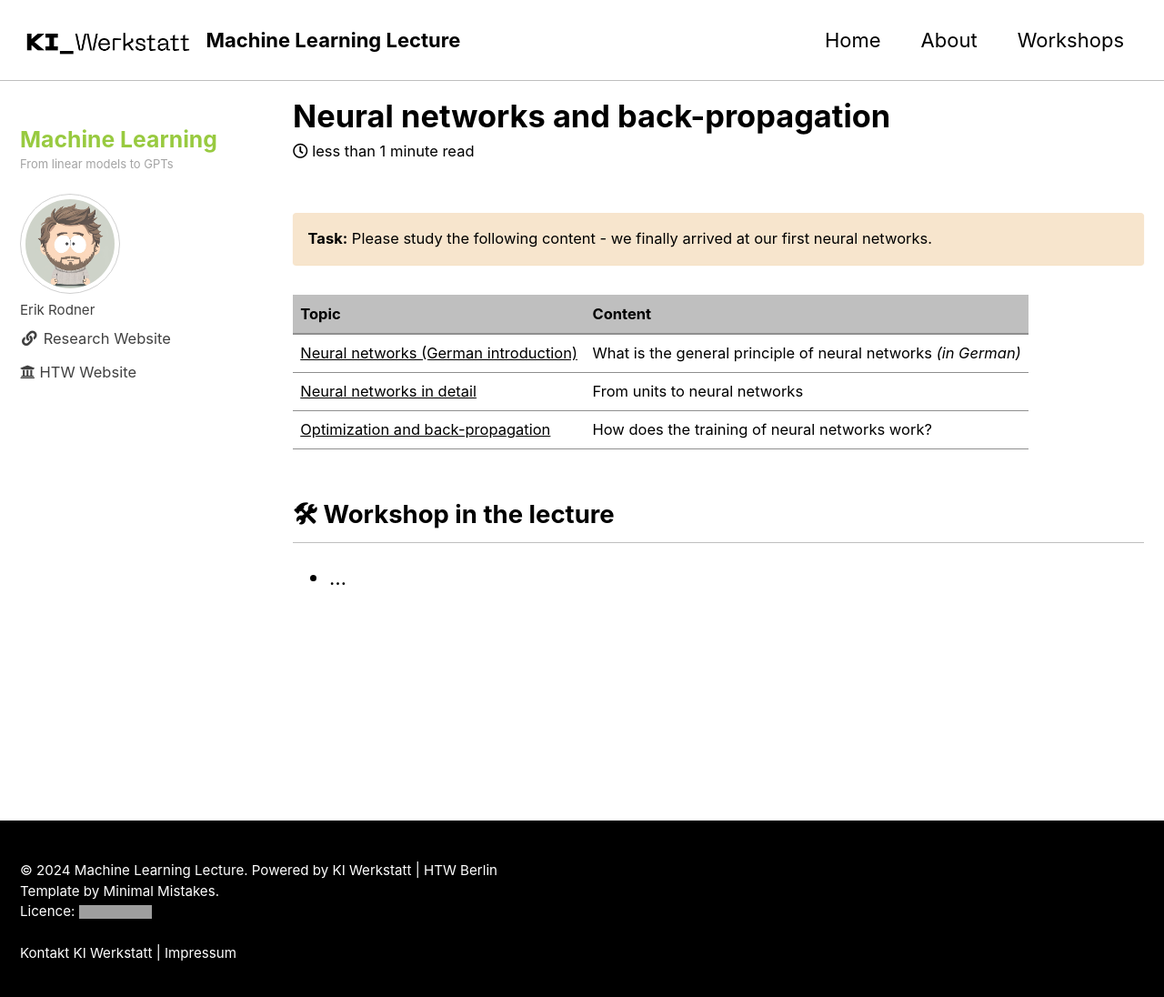
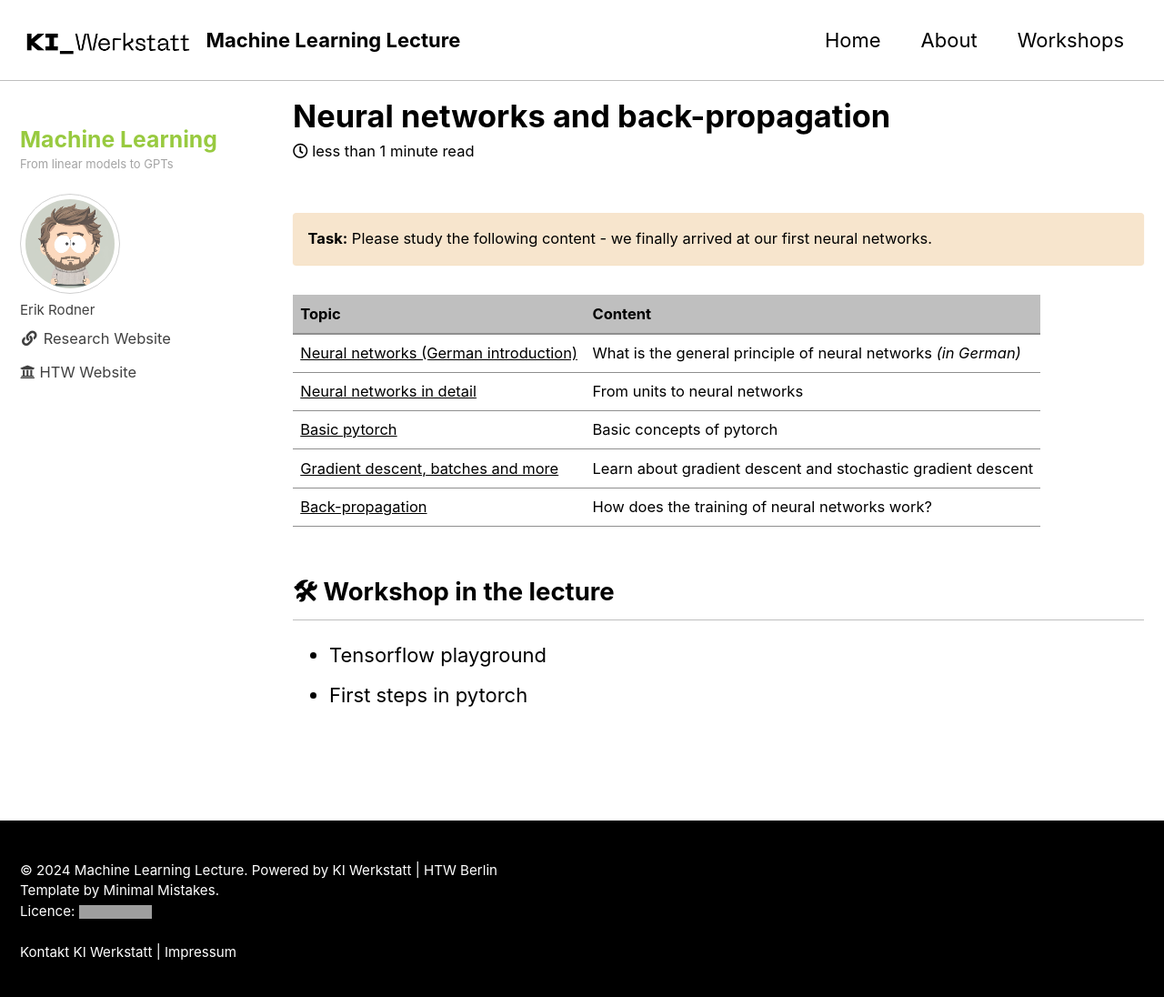
Before and after one commit to HTW-Berlin-KI-Werkstatt/ml-lecture, a Jekyll site: the page built from lectures/06/06.md, in a window 1280 px wide and 1136 px high. Shown: the top 1096 px of the window at 91% size. Built offline with Jekyll 4.4.1, drawn with Linux system fonts in a browser that asks for light colours; cached includes are drawn as plain includes; grey boxes are pictures that could not be loaded.

Commit message:
new lectures 05 and 06

```diff
--- a/lectures/06/06.md
+++ b/lectures/06/06.md
@@ -13,8 +13,11 @@ classes: wide
 | :------------- |  :---------- |
 | [Neural networks (German introduction)](/modules/nn/nn.md) | What is the general principle of neural networks *(in German)* |
 | [Neural networks in detail](/modules/nn_detail/nn_detail.md) | From units to neural networks |
-| [Optimization and back-propagation](/modules/nn_bp/nn_bp.md) | How does the training of neural networks work? |
+| [Basic pytorch](/modules/pytorch/pytorch.md) | Basic concepts of pytorch |
+| [Gradient descent, batches and more](/modules/gradient_descent/gradient_descent.md) | Learn about gradient descent and stochastic gradient descent |
+| [Back-propagation](/modules/backpropagation/backpropagation.md) | How does the training of neural networks work? |
 
 ## 🛠 Workshop in the lecture
 
-* ...
+* Tensorflow playground
+* First steps in pytorch
```
Also changed, not shown: lectures/05/05.md (+2 -0 lines).
